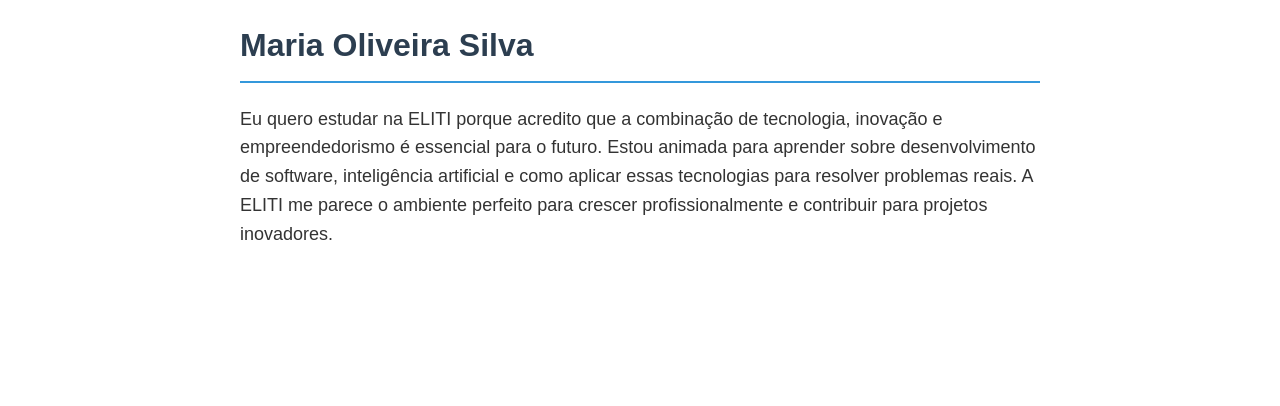
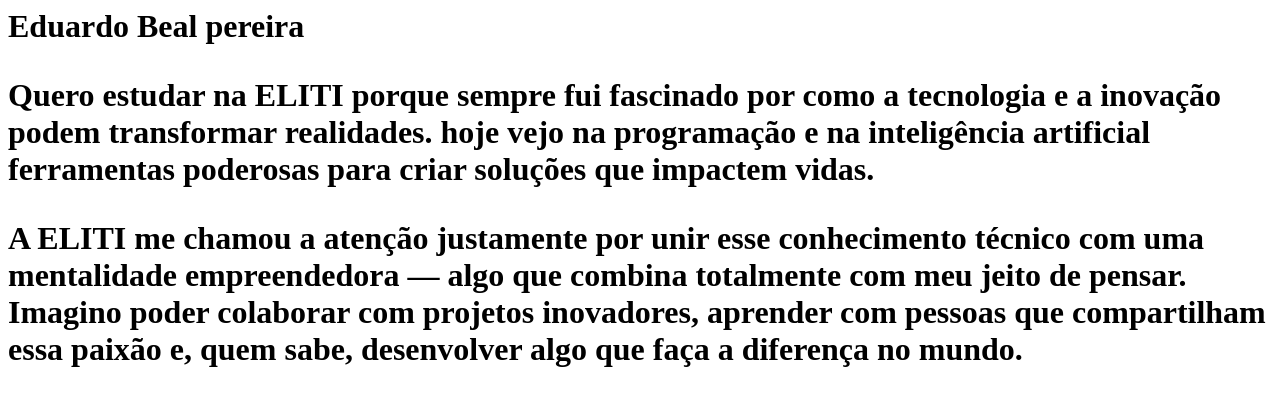
Before and after one commit to Eduardo-Beal-Pereira/index.html, a plain HTML site: page index.html in a window 1280 px wide. Drawn offline with Linux system fonts and the light colour scheme.

Commit message:
Update index.html

```diff
--- a/index.html
+++ b/index.html
@@ -1,34 +1,10 @@
-<html lang="pt-BR">
+<html>
 <head>
-    <meta charset="UTF-8">
-    <meta name="viewport" content="width=device-width, initial-scale=1.0">
-    <title>Meu Desafio ELITI</title>
-    <style>
-        body {
-            font-family: Arial, sans-serif;
-            line-height: 1.6;
-            max-width: 800px;
-            margin: 0 auto;
-            padding: 20px;
-            color: #333;
-        }
-        h1 {
-            color: #2c3e50;
-            border-bottom: 2px solid #3498db;
-            padding-bottom: 10px;
-        }
-        p {
-            font-size: 18px;
-        }
-    </style>
+  <title>Meu Desafio ELITI</title>
 </head>
-<body>
-    <h1>Maria Oliveira Silva</h1>
-    <p>Eu quero estudar na ELITI porque acredito que a combinação de tecnologia,
-    inovação e empreendedorismo é essencial para o futuro. Estou animada para
-    aprender sobre desenvolvimento de software, inteligência artificial e como
-    aplicar essas tecnologias para resolver problemas reais. A ELITI me parece
-    o ambiente perfeito para crescer profissionalmente e contribuir para
-    projetos inovadores.</p>
-</body>
+  <body>
+    <h1> Eduardo Beal pereira <h1>
+    <p>Quero estudar na ELITI porque sempre fui fascinado por como a tecnologia e a inovação podem transformar realidades. hoje vejo na programação e na inteligência artificial ferramentas poderosas para criar soluções que impactem vidas.</p>
+    <p>A ELITI me chamou a atenção justamente por unir esse conhecimento técnico com uma mentalidade empreendedora — algo que combina totalmente com meu jeito de pensar. Imagino poder colaborar com projetos inovadores, aprender com pessoas que compartilham essa paixão e, quem sabe, desenvolver algo que faça a diferença no mundo.</p>
+  </body>
 </html>
```
